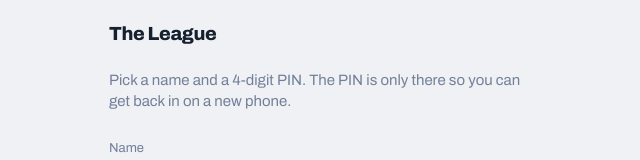
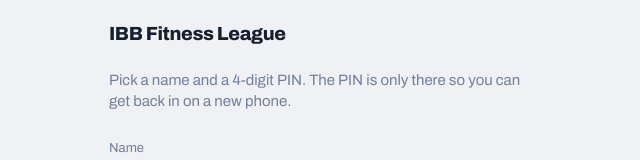
Before and after one commit to chrissMD/IBB-fitness-league, a plain HTML site: page index.html in a window 1280 px wide. Shown: the top 160 px of the page, without its empty margins (319-959 px from the left). Drawn offline with Linux system fonts and the light colour scheme.

Commit message:
Update index.html

```diff
--- a/index.html
+++ b/index.html
@@ -4,7 +4,7 @@
 <meta charset="utf-8">
 <meta name="viewport" content="width=device-width, initial-scale=1, viewport-fit=cover">
 <meta name="theme-color" content="#EFF1F4">
-<title>The League</title>
+<title>IBB Fitness League</title>
 <link rel="preconnect" href="https://fonts.googleapis.com">
 <link rel="preconnect" href="https://fonts.gstatic.com" crossorigin>
 <link href="https://fonts.googleapis.com/css2?family=Archivo:wght@400;500;600;700;800&display=swap" rel="stylesheet">
@@ -190,7 +190,7 @@
 
   <!-- ============ auth ============ -->
   <section id="auth">
-    <div class="masthead"><h1>The League</h1></div>
+    <div class="masthead"><h1>IBB Fitness League</h1></div>
     <p class="intro" id="introText">Pick a name and a 4-digit PIN. The PIN is only there so you can get back in on a new phone.</p>
     <div id="demoNotice" class="notice hidden">Demo mode: nothing is saved. Add your Apps Script URL to <b>API_URL</b> to go live.</div>
 
@@ -211,7 +211,7 @@
   <!-- ============ app ============ -->
   <section id="app" class="hidden">
     <div class="masthead">
-      <h1>The League</h1>
+      <h1>IBB Fitness League</h1>
       <button class="whoami" id="whoami"></button>
     </div>
 
```
